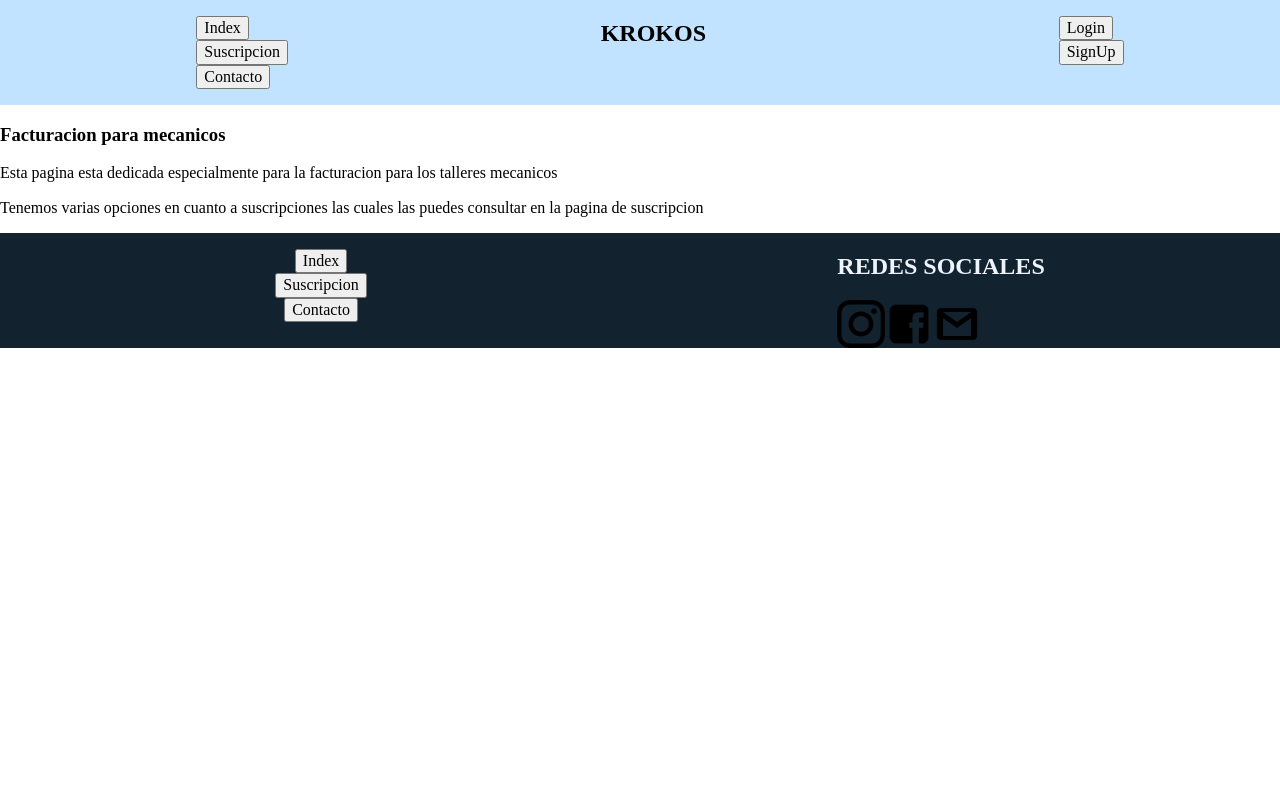
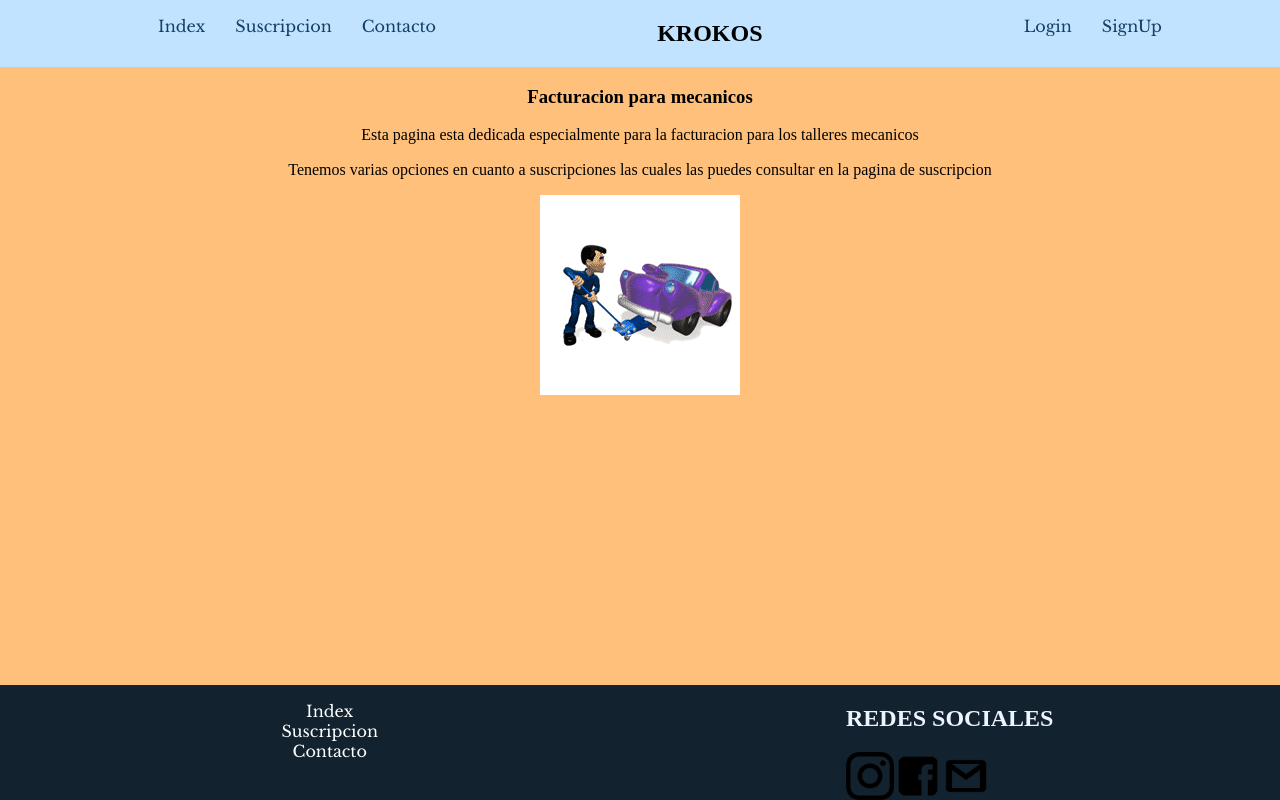
Before and after one commit to Rokess/Trabajo, a PHP site: page /prueba/ in a window 1280 px wide. Run offline with PHP 8.4, Linux system fonts and the light colour scheme.

Commit message:
Nuevos campos

```diff
--- a/controller/WebController.php
+++ b/controller/WebController.php
@@ -1,15 +1,14 @@
 <?php
 
-class WebController extends ControladorBase
-{
+class WebController extends ControladorBase {
+
     private $almacenmodel;
     private $operacionesmodel;
     private $proveedoresmodel;
     private $tallermodel;
     private $vehiculomodel;
 
-    public function __construct()
-    {
+    public function __construct() {
         parent::__construct();
         $this->almacenmodel = new AlmacenModel();
         $this->operacionesmodel = new OperacionesModel();
@@ -18,66 +17,56 @@ class WebController extends ControladorBase
         $this->vehiculomodel = new VehiculoModel();
     }
 
-    public function index()
-    {
+    public function index() {
         $dat = ['index'];
         $this->view('index', $dat); //se abre la vista mensajesView
     }
 
-    public function verSuscripcion()
-    {
+    public function verSuscripcion() {
         $dat = ['Suscripcion'];
         $this->view('suscripcion', $dat); //se abre la vista mensajesView
     }
 
-    public function verContacto()
-    {
+    public function verContacto() {
         $dat = ['Contacto'];
         $this->view('contacto', $dat); //se abre la vista mensajesView
     }
 
-    public function verInicio()
-    {
+    public function verInicio() {
         $dat = ['Inicio'];
         $this->view('inicio', $dat); //se abre la vista mensajesView
     }
 
-    public function verLogin()
-    {
+    public function verLogin() {
         $dat = ['Login'];
         $this->view('login', $dat); //se abre la vista mensajesView
     }
 
-    public function verSingUp()
-    {
+    public function verSingUp() {
         $dat = ['SigUp'];
         $this->view('singup', $dat); //se abre la vista mensajesView
     }
 
-    public function verAlmacen()
-    {
+    public function verAlmacen() {
         $all = $this->almacenmodel->getAll();
         $prov = $this->proveedoresmodel->getAll();
         $dat = ['all' => $all, 'prov' => $prov];
         $this->view('almacen', $dat); //se abre la vista mensajesView
     }
 
-    public function verOperaciones()
-    {
+    public function verOperaciones() {
         $all = $this->almacenmodel->getAll();
         $oper = $this->operacionesmodel->getAll();
-        $dat = ['pieza' => $all, 'modo' => 'insertarOperacion', "oper"=>$oper];
+        $dat = ['pieza' => $all, 'modo' => 'insertarOperacion', "oper" => $oper];
         $this->view('operaciones', $dat); //se abre la vista mensajesView
     }
 
-    public function verVehiculos()
-    {
+    public function verVehiculos() {
         $dat = ['modo' => 'insertarVehiculo'];
         $this->view('vehiculos', $dat); //se abre la vista mensajesView
     }
 
-    public function comprobarusuclave()
-    {
+    public function comprobarusuclave() {
         $nombre = $_POST['nombre'];
         $clave = $_POST['clave'];
         $usuario = $this->tallermodel->comprobarusuclave($nombre, $clave);
@@ -91,8 +80,7 @@ class WebController extends ControladorBase
         }
     }
 
-    public function buscarProveedor()
-    {
+    public function buscarProveedor() {
         $proveedor = $_POST['proveedor'];
         $almacenProveedor = $this->almacenmodel->getAlmacenProveedor(
                 $proveedor
@@ -104,8 +92,7 @@ class WebController extends ControladorBase
         $this->view('almacen', $dat);
     }
 
-    public function buscarDescripcion()
-    {
+    public function buscarDescripcion() {
         $descripcion = $_POST['nombre'];
         $almacenDescripcion = $this->almacenmodel->getAlmacenDescripcion(
                 $descripcion
@@ -121,8 +108,7 @@ class WebController extends ControladorBase
         $this->view('almacen', $dat);
     }
 
-    public function insertarAlmacen()
-    {
+    public function insertarAlmacen() {
         $cantidad = $_POST['cantidad'];
         $descripcion = $_POST['descripcion'];
         $descuento = $_POST['descuento'];
@@ -155,8 +141,7 @@ class WebController extends ControladorBase
         $this->view('almacen', $dat);
     }
 
-    public function insertarProveedor()
-    {
+    public function insertarProveedor() {
         $cif = $_POST['cif'];
         $direccion = $_POST['direccion'];
         $telefono = $_POST['telefono'];
@@ -187,8 +172,7 @@ class WebController extends ControladorBase
         $this->view('almacen', $dat);
     }
 
-    public function buscarBastidor()
-    {
+    public function buscarBastidor() {
         $bastidor = $_POST['bastidor'];
         $vehiculoBastidor = $this->vehiculomodel->getVehiculoBastidor(
                 $bastidor
@@ -198,8 +182,7 @@ class WebController extends ControladorBase
         $this->view('vehiculos', $dat);
     }
 
-    public function buscarMatricula()
-    {
+    public function buscarMatricula() {
         $matricula = $_POST['matricula'];
         $vehiculoMatricula = $this->vehiculomodel->getVehiculoMatricula(
                 $matricula
@@ -209,8 +192,7 @@ class WebController extends ControladorBase
         $this->view('vehiculos', $dat);
     }
 
-    public function buscarDNI()
-    {
+    public function buscarDNI() {
         $DNI = $_POST['dni'];
         $vehiculoDNI = $this->vehiculomodel->getVehichuloDni($DNI);
 
@@ -218,8 +200,7 @@ class WebController extends ControladorBase
         $this->view('vehiculos', $dat);
     }
 
-    public function insertarVehiculo()
-    {
+    public function insertarVehiculo() {
         $matricula = $_POST['matricula'];
         $bastidor = $_POST['bastidor'];
         $fecha = $_POST['fecha'];
@@ -252,8 +233,7 @@ class WebController extends ControladorBase
         $this->view('vehiculos', $dat);
     }
 
-    public function buscarOperaciones()
-    {
+    public function buscarOperaciones() {
         $matricula = $_POST['matricula'];
         $operacionMatricula = $this->operacionesmodel->getOperacionesMatricula(
                 $matricula
@@ -261,12 +241,11 @@ class WebController extends ControladorBase
         $oper = $this->operacionesmodel->getAll();
         $all = $this->almacenmodel->getAll();
         $dat = ['operaciones' => $operacionMatricula, 'pieza' => $all,
-            'modo' => 'insertarOperacion', "oper"=>$oper];
+            'modo' => 'insertarOperacion', "oper" => $oper];
         $this->view('operaciones', $dat);
     }
 
-    public function insertarOperacion()
-    {
+    public function insertarOperacion() {
         $id = $_POST['id'];
         $horas = $_POST['horas'];
         $pago = $_POST['pago'];
@@ -295,13 +274,12 @@ class WebController extends ControladorBase
         $dat = [
             'mensaje' => $mensaje,
             'pieza' => $all,
-            'modo' => 'insertarOperacion', "oper"=>$oper
+            'modo' => 'insertarOperacion', "oper" => $oper
         ];
         $this->view('operaciones', $dat);
     }
 
-    public function borrarModiVehiculo()
-    {
+    public function borrarModiVehiculo() {
         $matricula = $_POST['matricula'];
         if (isset($_POST['borrar'])) {
             $mensaje = $this->vehiculomodel->borrarVehiculo($matricula);
@@ -322,8 +300,7 @@ class WebController extends ControladorBase
         }
     }
 
-    public function modificarVehiculo()
-    {
+    public function modificarVehiculo() {
         $matricula = $_POST['matricula'];
         $bastidor = $_POST['bastidor'];
         $fecha = $_POST['fecha'];
@@ -339,8 +316,7 @@ class WebController extends ControladorBase
         $this->view('vehiculos', $dat);
     }
 
-    public function modificarOperacion()
-    {
+    public function modificarOperacion() {
         $idoperaciones = $_POST['idoperaciones'];
         $horas = $_POST['horas'];
         $pago = $_POST['pago'];
@@ -354,23 +330,21 @@ class WebController extends ControladorBase
 
         $all = $this->almacenmodel->getAll();
         $oper = $this->operacionesmodel->getAll();
-        $operacion = $this->operacionesmodel-> modificarOperacion($horas, $pago, $matricula, $presupuesto, $pieza, $idoperaciones);
+        $operacion = $this->operacionesmodel->modificarOperacion($horas, $pago, $matricula, $presupuesto, $pieza, $idoperaciones);
 
         $dat = ['mensaje' => $operacion,
             'pieza' => $all,
-            'modo' => 'insertarOperacion', "oper"=>$oper];
+            'modo' => 'insertarOperacion', "oper" => $oper];
         $this->view('operaciones', $dat);
     }
 
-
-    public function borrarModiOperacion()
-    {
+    public function borrarModiOperacion() {
         $idoperaciones = $_POST['idOpe'];
         if (isset($_POST['borrar'])) {
             $mensaje = $this->operacionesmodel->borrarOperacion($idoperaciones);
             $all = $this->almacenmodel->getAll();
             $oper = $this->operacionesmodel->getAll();
-            $dat = ['modo' => 'insertarOperacion', 'mensaje' => $mensaje, 'pieza' => $all, "oper"=>$oper];
+            $dat = ['modo' => 'insertarOperacion', 'mensaje' => $mensaje, 'pieza' => $all, "oper" => $oper];
             $this->view('operaciones', $dat);
         }
         if (isset($_POST['modificar'])) {
@@ -382,19 +356,19 @@ class WebController extends ControladorBase
                 'modo' => 'modificarOperacion',
                 'titulo' => $titulo,
                 'operacionModi' => $operacionModi,
-                'pieza' => $all, "oper"=>$oper
+                'pieza' => $all, "oper" => $oper
             ];
             $this->view('operaciones', $dat);
         }
     }
 
-    public function cerrarSesion()
-    {
+    public function cerrarSesion() {
+        $dat = ['data' => 'cierre sesion'];
         unset($_SESSION['nombre']);
+        $this->view('login', $dat);
     }
 
-    public function registro()
-    {
+    public function registro() {
         $name = $_POST['Name'];
         $password = $_POST['password'];
         $email = $_POST['email'];
@@ -402,8 +376,7 @@ class WebController extends ControladorBase
 
         $lastid = $this->tallermodel->registro($name, $password, $activo, $email);
 
-
-        $dat = ['mensaje' => $mensaje];
+        $dat = ['mensaje' => $lastid];
         $this->view('login', $dat);
     }
 
--- a/nbproject/private/private.xml
+++ b/nbproject/private/private.xml
@@ -14,10 +14,13 @@
             <file>file:/C:/xampp/htdocs/TFG/modelo/Proveedores.php</file>
             <file>file:/C:/xampp/htdocs/TFG/modelo/OperacionesModel.php</file>
             <file>file:/C:/xampp/htdocs/TFG/vista/comun/pie.php</file>
+            <file>file:/C:/xampp/htdocs/TFG/vista/comun/cabecera.php</file>
+            <file>file:/C:/xampp/htdocs/TFG/modelo/Almacen.php</file>
             <file>file:/C:/xampp/htdocs/TFG/modelo/ProveedoresModel.php</file>
             <file>file:/C:/xampp/htdocs/TFG/vista/inicioView.php</file>
             <file>file:/C:/xampp/htdocs/TFG/modelo/AlmacenModel.php</file>
             <file>file:/C:/xampp/htdocs/TFG/vista/indexView.php</file>
+            <file>file:/C:/xampp/htdocs/TFG/controller/WebController.php</file>
         </group>
     </open-files>
 </project-private>
--- a/vista/comun/cabecera.php
+++ b/vista/comun/cabecera.php
@@ -174,22 +174,61 @@
                 display: flex;
                 justify-content: space-around ;
             }
-
+            table{
+                margin: 0 auto;
+            }
+            td{
+                padding-right: 5px;
+            }
+            .flex{
+                display: flex;
+            }
+            td:hover{
+                background-color: #FEDFBC;
+            }
+            body{
+                background-color: #FFC07C;
+            }
             .ul > li{
                 display: inline-block;
             }
-            .ul > li > a{
+            .ul > form > input{
+                background-color: #c1e3ff;
+                border:none;
                 font-family: LibreBaskerville;
                 text-decoration: none;
                 color: #153f65;
                 padding-left: 15px;
                 padding-right: 15px;
             }
-            .ul > li > a:hover{
+            .ul > form > input:hover{
+                background-color: #edf4fe;
                 font-family: LibreBaskerville_bold;
                 color: #03131f;
             }
+            .ul_footer > form > input{
+                background-color: #12222e;
+                border:none;
+                font-family: LibreBaskerville;
+                text-decoration: none;
+                color: white;
+                padding-left: 15px;
+                padding-right: 15px;
+            }
+            .ul_footer > form > input:hover{
+                background-color: #edf4fe;
+                font-family: LibreBaskerville_bold;
+                color: #03131f;
+            }
+            main{
+                margin: 0 auto;
+                text-align: center;
+                width: 80%;
+            }
             .footer{
+                position: absolute;
+                bottom: 0;
+                width: 100%;
                 color: #edf4fe;
                 background-color: #12222e;
                 display: flex;
@@ -220,7 +259,7 @@
     <body>
         <div class="container">
             <header class="header">
-                <ul class="ul">
+                <ul class="ul flex">
                     <form action="<?php echo $this->url('web', 'verIndex'); ?>" method="POST">
                         <input type="submit" value="Index">
                     </form>
@@ -238,7 +277,7 @@
                 </ul>
                 <h2>KROKOS</h2>
                 <?php if (!isset($_SESSION['nombre'])) { ?>
-                    <ul class="ul">
+                    <ul class="ul flex">
                         <form action="<?php echo $this->url('web', 'verLogin'); ?>" method="POST">
                             <input type="submit" value="Login">
                         </form>
@@ -246,13 +285,13 @@
                             <input type="submit" value="SignUp">
                         </form>
                     </ul>
-                <?php }else{
+                <?php } else {
                     ?>
                     <ul class="ul">
                         <form action="<?php echo $this->url('web', 'cerrarSesion'); ?>" method="POST">
-                            <input type="submit" value="cerrarSesion">
+                            <input type="submit" value="Cerrar Sesion">
                         </form>
                     </ul>
-                <?php
-                } ?>
+                <?php }
+                ?>
             </header>
--- a/vista/comun/pie.php
+++ b/vista/comun/pie.php
@@ -1,6 +1,6 @@
-<footer class="footer">
+<footer class="footer flex">
     <div>
-        <ul class="footer_ul">
+        <ul class="footer_ul ul_footer">
             <form action="<?php echo $this->url('web', 'verIndex'); ?>" method="POST">
                 <input type="submit" value="Index">
             </form>
@@ -15,9 +15,9 @@
     <div>
         <h2>REDES SOCIALES</h2>
         <div class="footer_img">
-            <img src="./assets/images/insta.png">
-            <img src="./assets/images/facebook.png">
-            <img src="./assets/images/gmail.png">
+            <img src="./vista/assets/images/insta.png">
+            <img src="./vista/assets/images/facebook.png">
+            <img src="./vista/assets/images/gmail.png">
         </div>
     </div>
 </footer>
--- a/vista/contactoView.php
+++ b/vista/contactoView.php
@@ -7,8 +7,8 @@
         <form action="" method="POST">
             <label for="Name">Nombre de usuario</label>
             <input type="text" id="Name" name="Name" />
-            <label for="password">Email</label>
-            <input type="password" id="password" name="password" />
+            <label for="email">Email</label>
+            <input type="text" id="email" name="email" />
             <label for="textarea">Informe</label>
             <textarea id="textarea" name="textarea" placeholder="Por favor describe el problema"></textarea>
             <input type="submit" value="Enviar">
--- a/vista/indexView.php
+++ b/vista/indexView.php
@@ -6,5 +6,6 @@
     <main>
         <p>Esta pagina esta dedicada especialmente para la facturacion para los talleres mecanicos</p>
         <p>Tenemos varias opciones en cuanto a suscripciones las cuales las puedes consultar en la pagina de suscripcion</p>
+        <div><img src="./vista/assets/images/Imagen-animada-Mecanico-13.gif"></div>
     </main>
 </main>
--- a/vista/suscripcionView.php
+++ b/vista/suscripcionView.php
@@ -1,3 +1,4 @@
 <main>
     <h3>Esta funcion todavia no esta disponible, en un futuro se añadira una suscripcion para el uso de las funcionalidades de la web</h3>
+    <div><img  src="./vista/assets/images/enconstruccion.gif"></div>
 </main>
```
Also changed, not shown: vista/almacenView.php (+8 -7 lines), vista/operacionesView.php (+6 -6 lines), vista/vehiculosView.php (+9 -8 lines), vista/assets/images/Imagen-animada-Mecanico-13.gif (added), vista/assets/images/enconstruccion.gif (added). Lines whose indentation alone changed are shown as unchanged.
